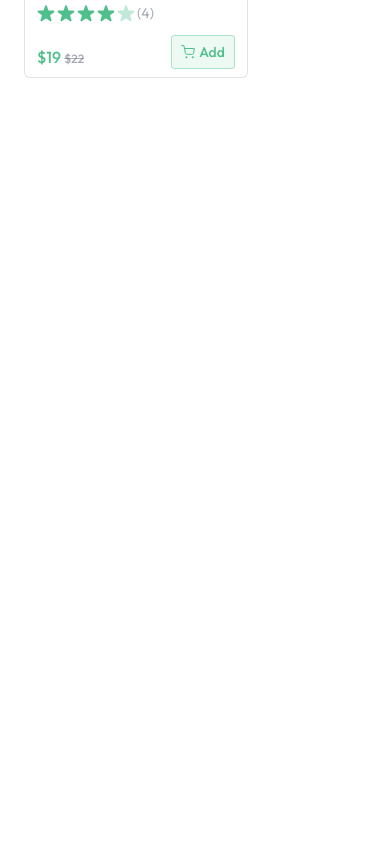
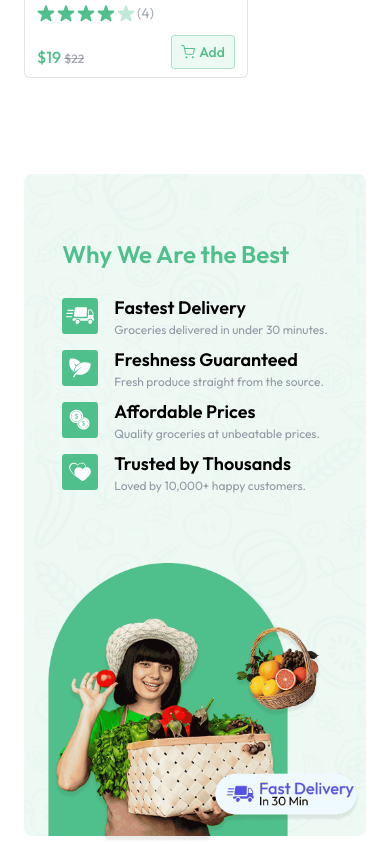
Before and after one commit to AlecJ17/FreshCartStore, a React (Vite) app in the folder client/: page / in a window 390 px wide. Shown: the part 2421-3265 px from the top of the page. Before the commit the page ends 2499 px from the top, so only its background shows below. Built offline with nearby package versions, Linux system fonts and the light colour scheme.

Commit message:
Add BottomBanner.jsx component for the banner with responsive tailwind css

```diff
--- /dev/null
+++ b/client/src/components/BottomBanner.jsx
@@ -0,0 +1,46 @@
+import React from "react";
+import { assets, features } from "../assets/assets";
+
+const BottomBanner = () => {
+  return (
+    <div className="relative mt-24">
+      <img
+        src={assets.bottom_banner_image}
+        alt="banner"
+        className="w-full hidden md:block"
+      />
+
+      <img
+        src={assets.bottom_banner_image_sm}
+        alt="banner"
+        className="w-full md:hidden"
+      />
+      <div className="absolute inset-0 flex flex-col items-center md:items-end md:justify-center pt-16 md:pt-0 md:pr-24">
+        <div>
+          <h1 className="text-2xl md:text-3xl font-semibold text-primary mb-6">
+            Why We Are the Best
+          </h1>
+          {features.map((feature, index) => (
+            <div key={index} className="flex items-center gap-4 mt-2">
+              <img
+                src={feature.icon}
+                alt={feature.title}
+                className="md:w-11 w-9"
+              />
+              <div>
+                <h3 className="text-lg md:text-xl font-semibold">
+                  {feature.title}
+                </h3>
+                <p className="text-gray-500/70 text-xs md:text-sm">
+                  {feature.description}
+                </p>
+              </div>
+            </div>
+          ))}
+        </div>
+      </div>
+    </div>
+  );
+};
+
+export default BottomBanner;
--- a/client/src/pages/Home.jsx
+++ b/client/src/pages/Home.jsx
@@ -2,6 +2,7 @@
 import MainBanner from "../components/MainBanner";
 import Categories from "../components/Categories";
 import BestSeller from "../components/BestSeller";
+import BottomBanner from "../components/BottomBanner";
 
 const Home = () => {
   return (
@@ -9,6 +10,7 @@
       <MainBanner />
       <Categories />
       <BestSeller />
+      <BottomBanner />
     </div>
   );
 };
```
